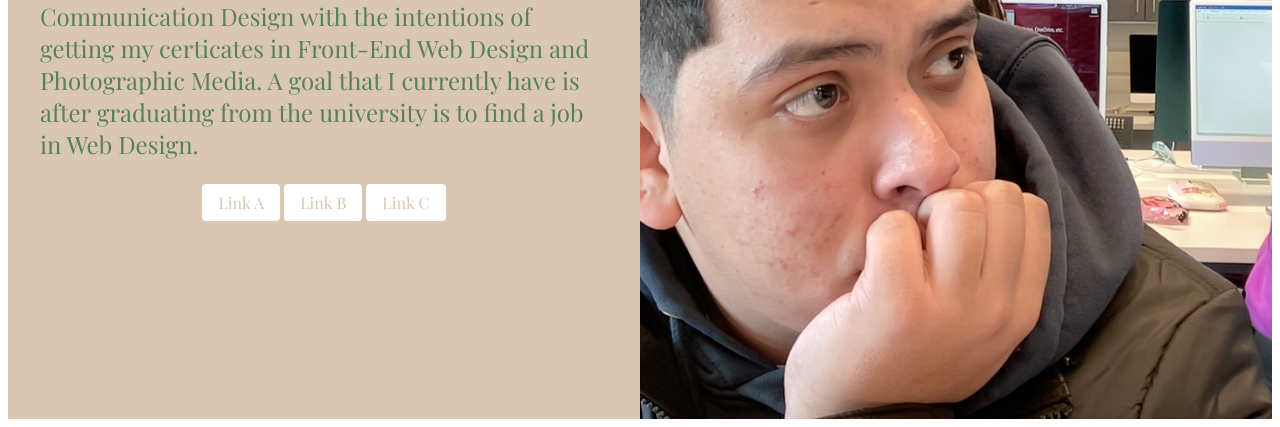
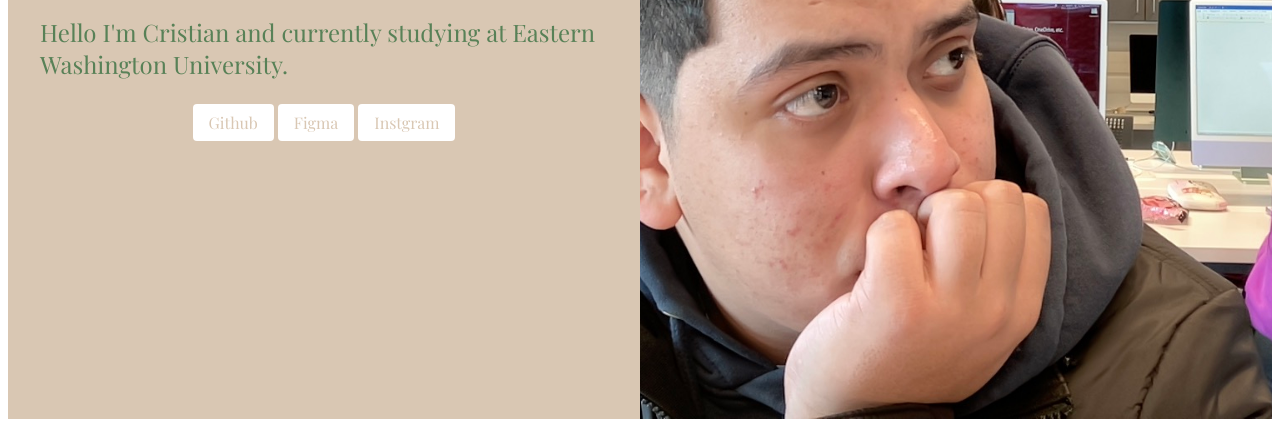
Before and after one commit to Cristianv9/Cristianv9.github.io, a plain HTML site: page index.html in a window 1280 px wide. Shown: the part 389-816 px from the top of the page. Drawn offline with nearby package versions, Linux system fonts and the light colour scheme; a web font is replaced by a local one.

Commit message:
small change

```diff
--- a/index.html
+++ b/index.html
@@ -23,12 +23,11 @@
     <article>
         <h1>Cristian Villalobos</h1>
 
-        <p>Hello I'm Cristian and currently studying at Eastern Washington University. I'm majoring in Visual Communication Design with the intentions of getting my certicates in Front-End Web Design and Photographic Media. A goal that I currently have is after graduating from the university is to find a job in Web Design.</p>
-
+        <p>Hello I'm Cristian and currently studying at Eastern Washington University. </p>
         <nav>
-          <a href="#">Link A</a>
-          <a href="#">Link B</a>
-          <a href="#">Link C</a>
+          <a href="#">Github</a>
+          <a href="#">Figma</a>
+          <a href="#">Instgram</a>
         </nav>
 
       </article>
```
